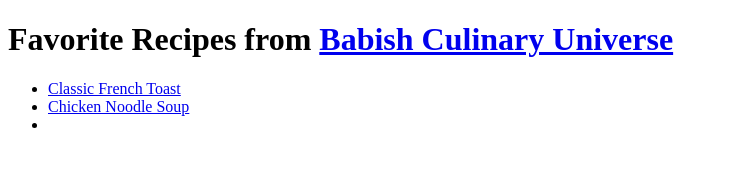
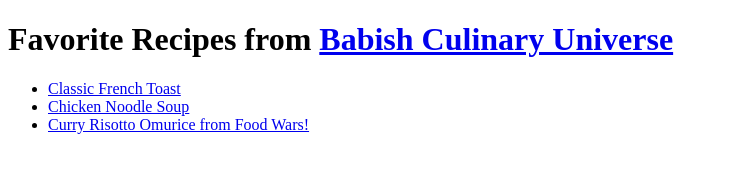
Before and after one commit to Serunpo/Recipes, a plain HTML site: page index.html in a window 1280 px wide. Shown: the whole page, without its empty margins (0-729 px from the left). Drawn offline with Linux system fonts and the light colour scheme.

Commit message:
Edit index.html

```diff
--- a/index.html
+++ b/index.html
@@ -11,7 +11,7 @@
     <ul>
         <li><a href="./recipes/class-french-toast.html">Classic French Toast</a></li>
         <li><a href="./recipes/chicken-soup.html">Chicken Noodle Soup</a></li>
-        <li><a href=""></a></li>
+        <li><a href="./recipes/curry-omurice.html">Curry Risotto Omurice from Food Wars!</a></li>
     </ul>
 </body>
 </html>
```
